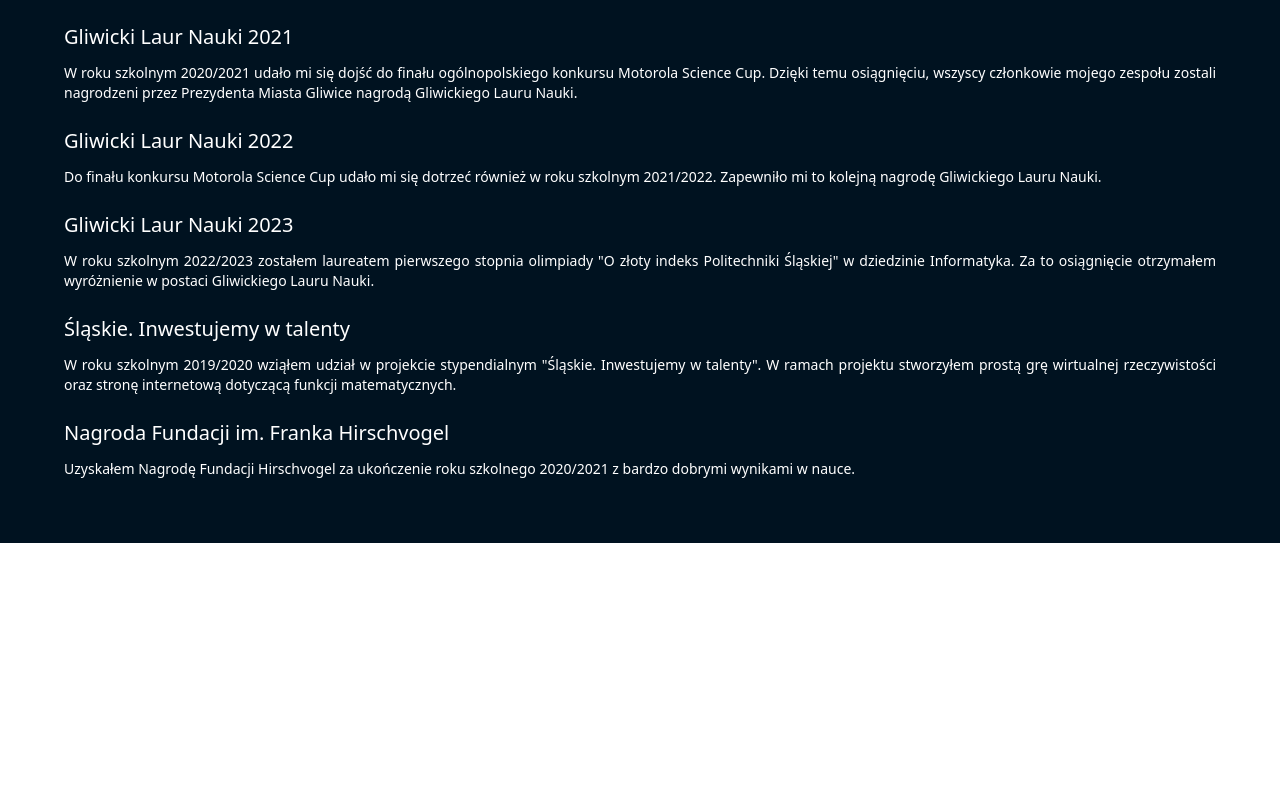
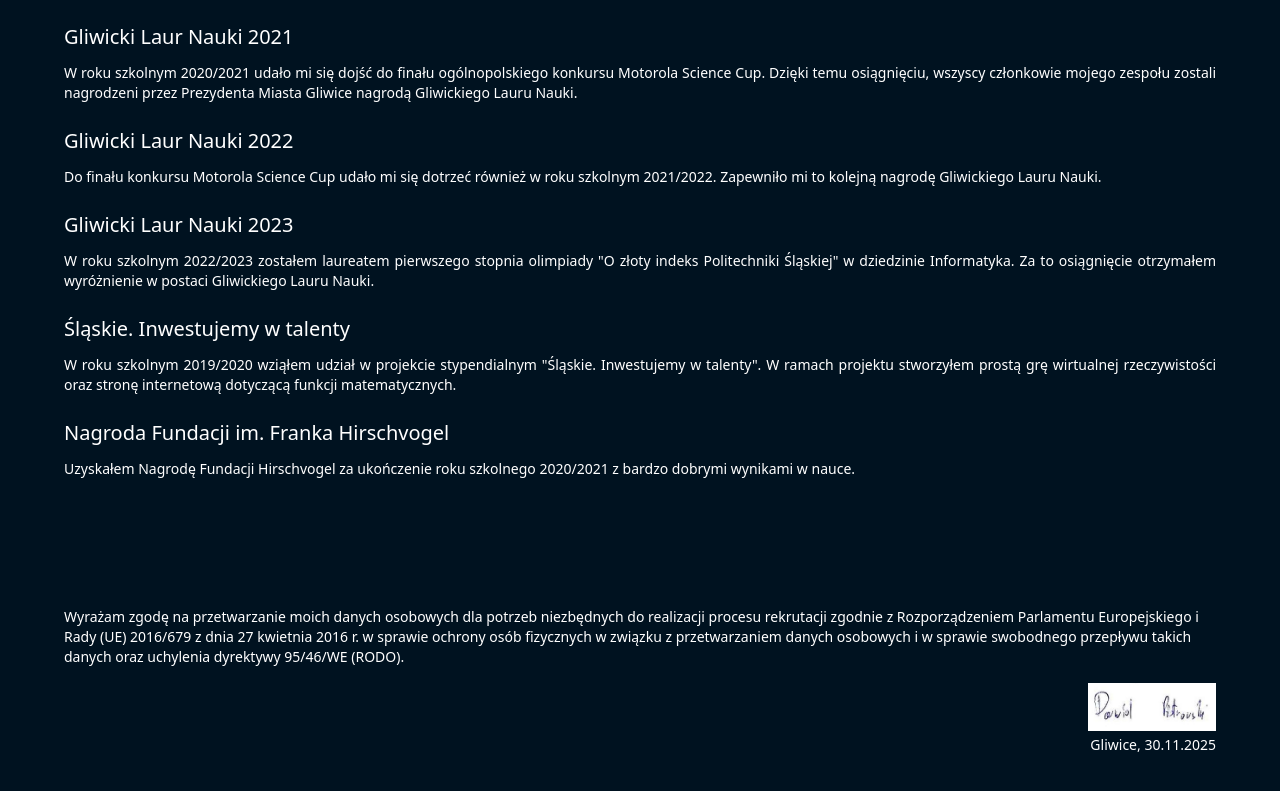
Before and after one commit to Pietrek14/cv-react, a React app: page / in a window 1280 px wide. Shown: the part 3878-4669 px from the top of the page. Before the commit the page ends 4421 px from the top, so only its background shows below. Built offline with nearby package versions, Linux system fonts and the light colour scheme; the HTML template or start-up script is replaced by a standard one.

Commit message:
added a necessary clause

```diff
--- a/src/App.tsx
+++ b/src/App.tsx
@@ -17,6 +17,8 @@
 import MetaheuristicsImage from "./assets/metaheurystyki.jpg"
 import BevyImage from "./assets/bevy2.png"
 import { Achievements } from "./components/Achievements/Achievements"
+import { Clause } from "./components/Clause/Clause"
+import SignatureImage from "./assets/signature.jpg"
 
 function App() {
 
@@ -176,6 +178,14 @@
     },
   ];
 
+  const date = new Date();
+
+  let day = date.getDate();
+  let month = date.getMonth() + 1;
+  let year = date.getFullYear();
+
+  let currentDate = `${day}.${month}.${year}`;
+
   return (
     <div className="flex flex-col w-full min-h-screen bg-black text-white">
       <Header
@@ -198,6 +208,8 @@
       <div className="spacer wave-separator bg-yellow" />
 
       <Achievements achievements={achievements} />
+
+      <Clause place="Gliwice" date={currentDate} signatureImageUrl={SignatureImage} />
     </div>
   )
 }
--- /dev/null
+++ b/src/components/Clause/Clause.tsx
@@ -0,0 +1,11 @@
+const CLAUSE_CONTENTS = "Wyrażam zgodę na przetwarzanie moich danych osobowych dla potrzeb niezbędnych do realizacji procesu rekrutacji zgodnie z Rozporządzeniem Parlamentu Europejskiego i Rady (UE) 2016/679 z dnia 27 kwietnia 2016 r. w sprawie ochrony osób fizycznych w związku z przetwarzaniem danych osobowych i w sprawie swobodnego przepływu takich danych oraz uchylenia dyrektywy 95/46/WE (RODO).";
+
+export const Clause = ({ signatureImageUrl, place, date }: { signatureImageUrl: string, place: string, date: string }) => {
+    return <section className="flex flex-col gap-4 p-16">
+        <p className="text-sm">{ CLAUSE_CONTENTS }</p>
+        <div className="self-end flex flex-col items-end gap-1">
+            <img src={ signatureImageUrl } className="w-32" />
+            <span className="text-sm">{ place }, { date }</span>
+        </div>
+    </section>
+}
```
Also changed, not shown: src/assets/signature.jpg (added).
